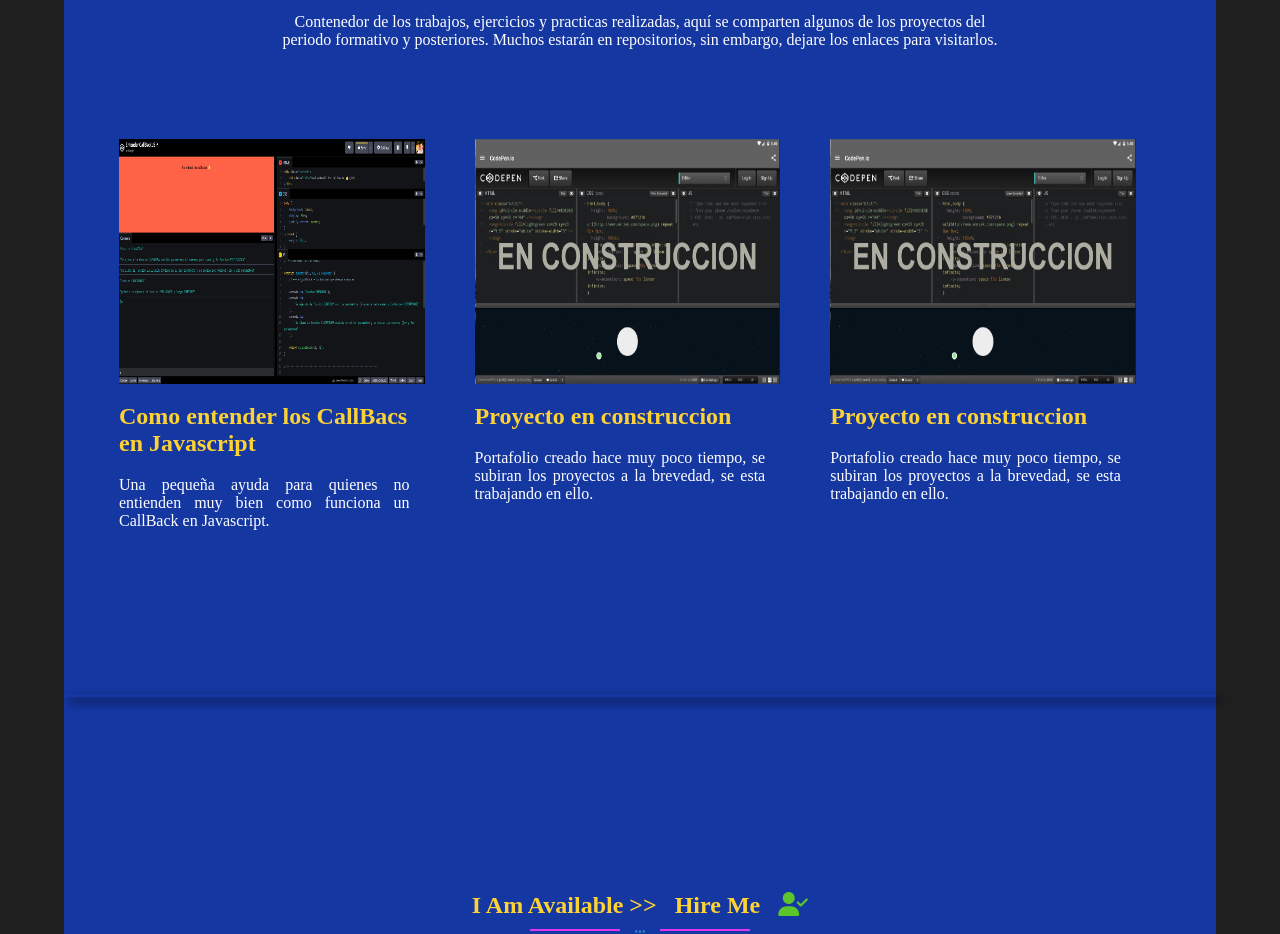
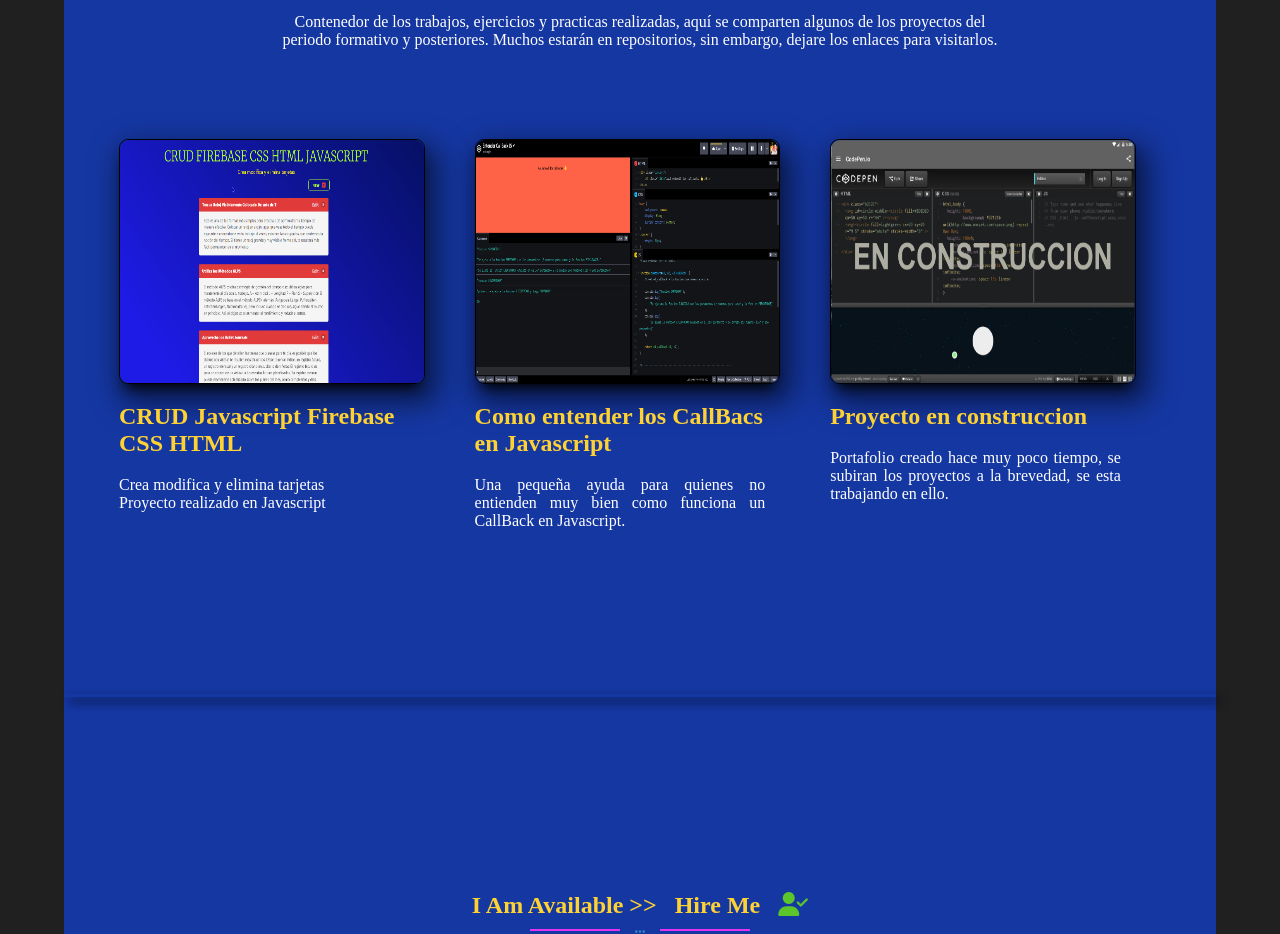
Before and after one commit to EduardoSereyM/paginaweb, a plain HTML site: page index.html in a window 1280 px wide. Shown: the part 2520-3454 px from the top of the page. Drawn offline with nearby package versions, Linux system fonts and the light colour scheme.

Commit message:
Add Nuevo proyecto

```diff
--- a/css/style.css
+++ b/css/style.css
@@ -330,12 +330,16 @@ body{
 }
 .img-p{
     height: 50%;
+    border: 1px solid black;
+    border-radius: 9px;
+    box-shadow: 0px 10px 13px -7px #000000, 7px 13px 28px 7px rgba(0,0,0,0.5);
 }
 
 .item-p a img{
     align-self: center;
     width: 100%;
     height: 100%;
+    border-radius: 9px;
 }
 .item-p h2{
     padding: 19px 0;
--- a/index.html
+++ b/index.html
@@ -126,21 +126,22 @@
             <div class="items-portfolio">
                 <div class="item-p">
                     <div class="img-p">
+                        <a href="https://eduardosereym.github.io/CRUD-Firebase-CSS-HTML-Javascript/" target="_blank">
+                            <img src="img/firefox_RS2kISNbGW.png" alt="">
+                        </a>
+                    </div>
+                    <h2>CRUD Javascript Firebase CSS HTML</h2>
+                    <p>Crea modifica y elimina tarjetas <br>
+                        Proyecto realizado en Javascript </p>
+                </div>
+                <div class="item-p">
+                    <div class="img-p">
                         <a href="https://codepen.io/abborgia/pen/PoOLKre" target="_blank">
                             <img src="img/codepen1.png" alt="">
                         </a>
                     </div>
                     <h2>Como entender los CallBacs en Javascript</h2>
                     <p>Una pequeña ayuda para quienes no entienden muy bien como funciona un CallBack en Javascript.</p>
-                </div>
-                <div class="item-p">
-                    <div class="img-p">
-                        <a href="#" target="_blank">
-                            <img src="img/PortFolio1.png" alt="">
-                        </a>
-                    </div>
-                    <h2>Proyecto en construccion</h2>
-                    <p>Portafolio creado hace muy poco tiempo, se subiran los proyectos a la brevedad, se esta trabajando en ello.</p>
                 </div>
                 <div class="item-p">
                     <div class="img-p">
```
Also changed, not shown: img/firefox_RS2kISNbGW.png (added).
